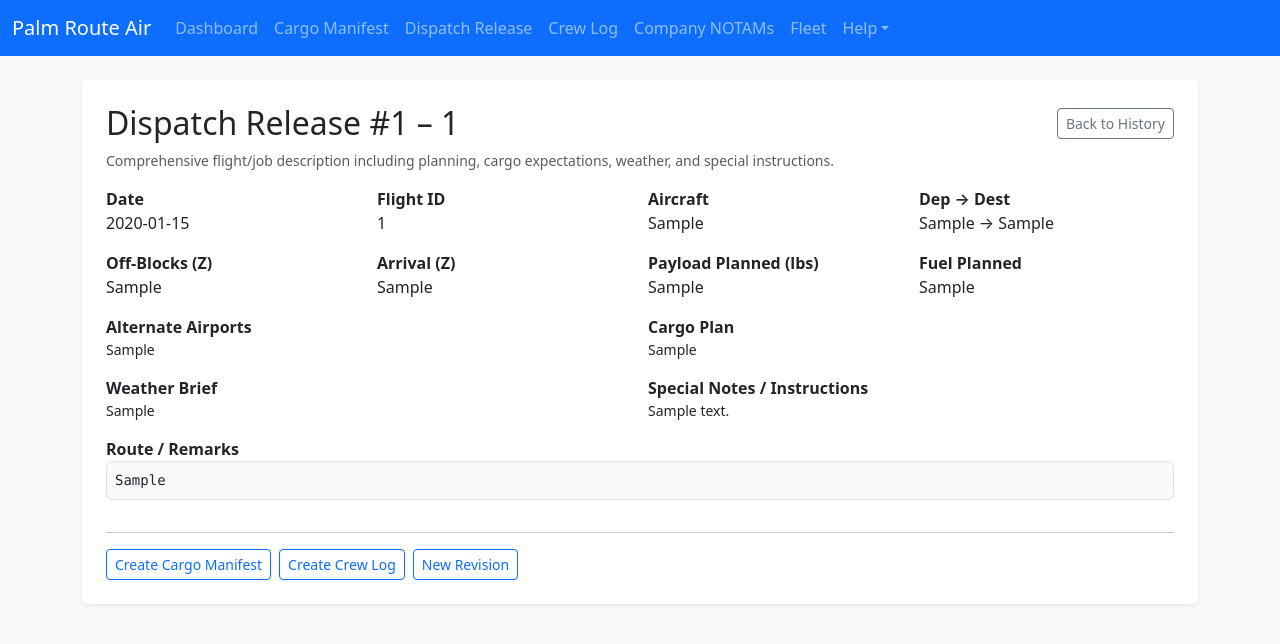
After one commit to playajames760/va-company-app, a Flask app: page /dispatch/1 in a window 1280 px wide. The commit adds this page. Shown: the top 644 px of the page. Run offline with Flask 3, Linux system fonts and the light colour scheme; tables that the repository leaves empty hold one stand-in row (values such as "Sample post").

Commit message:
Add dispatch release enhancements with new fields, detail view, and form updates

```diff
--- a/webapp/app.py
+++ b/webapp/app.py
@@ -33,6 +33,12 @@ class DispatchRelease(db.Model):
     offblocks = db.Column(db.String(10))
     arrival = db.Column(db.String(10))
     route = db.Column(db.Text)
+    payload_planned = db.Column(db.String(20))  # Planned payload weight (lbs)
+    fuel_planned = db.Column(db.String(20))     # Planned fuel (gal or lbs)
+    cargo_plan = db.Column(db.Text)             # Summary of intended cargo items
+    alt_airports = db.Column(db.Text)           # Alternate airports list
+    weather_brief = db.Column(db.Text)          # Weather summary / risks
+    special_notes = db.Column(db.Text)          # Special instructions / hazards
 
 
 class CrewLog(db.Model):
@@ -75,6 +81,21 @@ class FleetEntry(db.Model):
 # Create tables after all model classes have been declared
 with app.app_context():
     db.create_all()
+    # Runtime migration helper: add new DispatchRelease columns if DB existed earlier
+    insp = db.session.execute(db.text("PRAGMA table_info(dispatch_release)")).fetchall()
+    existing_cols = {row[1] for row in insp}
+    new_cols = {
+        'payload_planned': 'TEXT',
+        'fuel_planned': 'TEXT',
+        'cargo_plan': 'TEXT',
+        'alt_airports': 'TEXT',
+        'weather_brief': 'TEXT',
+        'special_notes': 'TEXT'
+    }
+    for col, ddl in new_cols.items():
+        if col not in existing_cols:
+            db.session.execute(db.text(f"ALTER TABLE dispatch_release ADD COLUMN {col} {ddl}"))
+    db.session.commit()
 
 
 
@@ -149,7 +170,13 @@ def dispatch():
             destination=request.form.get('destination'),
             offblocks=request.form.get('offblocks'),
             arrival=request.form.get('arrival'),
-            route=request.form.get('route')
+            route=request.form.get('route'),
+            payload_planned=request.form.get('payload_planned'),
+            fuel_planned=request.form.get('fuel_planned'),
+            cargo_plan=request.form.get('cargo_plan'),
+            alt_airports=request.form.get('alt_airports'),
+            weather_brief=request.form.get('weather_brief'),
+            special_notes=request.form.get('special_notes')
         )
         db.session.add(dispatch_entry)
         db.session.commit()
@@ -162,9 +189,20 @@ def dispatch():
         'destination': request.args.get('destination', ''),
         'offblocks': request.args.get('offblocks', ''),
         'arrival': request.args.get('arrival', ''),
-        'route': request.args.get('route', '')
+        'route': request.args.get('route', ''),
+        'payload_planned': request.args.get('payload_planned', ''),
+        'fuel_planned': request.args.get('fuel_planned', ''),
+        'cargo_plan': request.args.get('cargo_plan', ''),
+        'alt_airports': request.args.get('alt_airports', ''),
+        'weather_brief': request.args.get('weather_brief', ''),
+        'special_notes': request.args.get('special_notes', '')
     }
     return render_template('dispatch_form.html', defaults=defaults)
+
+@app.route('/dispatch/<int:id>')
+def dispatch_detail(id):
+    d = DispatchRelease.query.get_or_404(id)
+    return render_template('dispatch_detail.html', d=d)
 
 
 @app.route('/dispatch/history')
--- /dev/null
+++ b/webapp/templates/dispatch_detail.html
@@ -0,0 +1,70 @@
+{% extends 'base.html' %}
+{% block content %}
+<div class="p-4 bg-white rounded shadow-sm">
+  <div class="d-flex justify-content-between align-items-center mb-2">
+    <h2 class="mb-0">Dispatch Release #{{ d.id }} – {{ d.flight_id }}</h2>
+    <a href="{{ url_for('dispatch_history') }}" class="btn btn-outline-secondary btn-sm">Back to History</a>
+  </div>
+  <p class="text-muted small mb-3">Comprehensive flight/job description including planning, cargo expectations, weather, and special instructions.</p>
+  <div class="row g-3">
+    <div class="col-md-3">
+      <div class="fw-semibold">Date</div>
+      <div>{{ d.date }}</div>
+    </div>
+    <div class="col-md-3">
+      <div class="fw-semibold">Flight ID</div>
+      <div>{{ d.flight_id }}</div>
+    </div>
+    <div class="col-md-3">
+      <div class="fw-semibold">Aircraft</div>
+      <div>{{ d.aircraft }}</div>
+    </div>
+    <div class="col-md-3">
+      <div class="fw-semibold">Dep → Dest</div>
+      <div>{{ d.departure }} → {{ d.destination }}</div>
+    </div>
+    <div class="col-md-3">
+      <div class="fw-semibold">Off-Blocks (Z)</div>
+      <div>{{ d.offblocks }}</div>
+    </div>
+    <div class="col-md-3">
+      <div class="fw-semibold">Arrival (Z)</div>
+      <div>{{ d.arrival }}</div>
+    </div>
+    <div class="col-md-3">
+      <div class="fw-semibold">Payload Planned (lbs)</div>
+      <div>{{ d.payload_planned or '—' }}</div>
+    </div>
+    <div class="col-md-3">
+      <div class="fw-semibold">Fuel Planned</div>
+      <div>{{ d.fuel_planned or '—' }}</div>
+    </div>
+    <div class="col-md-6">
+      <div class="fw-semibold">Alternate Airports</div>
+      <div class="small">{{ d.alt_airports or '—' }}</div>
+    </div>
+    <div class="col-md-6">
+      <div class="fw-semibold">Cargo Plan</div>
+      <div class="small">{{ d.cargo_plan or '—' }}</div>
+    </div>
+    <div class="col-md-6">
+      <div class="fw-semibold">Weather Brief</div>
+      <div class="small">{{ d.weather_brief or '—' }}</div>
+    </div>
+    <div class="col-md-6">
+      <div class="fw-semibold">Special Notes / Instructions</div>
+      <div class="small">{{ d.special_notes or '—' }}</div>
+    </div>
+    <div class="col-12">
+      <div class="fw-semibold">Route / Remarks</div>
+      <pre class="small bg-light p-2 border rounded" style="white-space:pre-wrap">{{ d.route }}</pre>
+    </div>
+  </div>
+  <hr>
+  <div class="d-flex gap-2 flex-wrap">
+    <a class="btn btn-outline-primary btn-sm" href="{{ url_for('cargo', date=d.date, flight_id=d.flight_id, aircraft=d.aircraft, departure=d.departure, arrival=d.destination) }}">Create Cargo Manifest</a>
+    <a class="btn btn-outline-primary btn-sm" href="{{ url_for('crew', date=d.date, flight_id=d.flight_id, origin=d.departure, destination=d.destination, aircraft=d.aircraft, dispatch_release_id=d.id) }}">Create Crew Log</a>
+    <a class="btn btn-outline-primary btn-sm" href="{{ url_for('dispatch', date=d.date, flight_id=d.flight_id, aircraft=d.aircraft, departure=d.departure, destination=d.destination, route=d.route) }}">New Revision</a>
+  </div>
+</div>
+{% endblock %}
--- a/webapp/templates/dispatch_history.html
+++ b/webapp/templates/dispatch_history.html
@@ -19,6 +19,8 @@
           <th>Off-Blocks</th>
           <th>Arrival (Z)</th>
           <th>Route</th>
+          <th>Payload</th>
+          <th>Fuel</th>
           <th>Actions</th>
         </tr>
       </thead>
@@ -34,7 +36,10 @@
           <td>{{ d.offblocks }}</td>
           <td>{{ d.arrival }}</td>
           <td style="max-width: 260px; white-space: nowrap; overflow: hidden; text-overflow: ellipsis;">{{ d.route }}</td>
+          <td>{{ d.payload_planned or '—' }}</td>
+          <td>{{ d.fuel_planned or '—' }}</td>
           <td class="text-nowrap">
+            <a class="btn btn-outline-secondary btn-sm" href="{{ url_for('dispatch_detail', id=d.id) }}">View</a>
             <a class="btn btn-outline-secondary btn-sm" href="{{ url_for('cargo', date=d.date, flight_id=d.flight_id, aircraft=d.aircraft, departure=d.departure, arrival=d.destination) }}">Cargo</a>
             <a class="btn btn-outline-secondary btn-sm" href="{{ url_for('crew', date=d.date, flight_id=d.flight_id, origin=d.departure, destination=d.destination, aircraft=d.aircraft, dispatch_release_id=d.id) }}">Crew Log</a>
             <form action="{{ url_for('delete_dispatch', id=d.id) }}" method="post" class="d-inline">
```
Also changed, not shown: dispatch_release_prompt.md (added, +70 -0 lines), webapp/templates/dispatch_form.html (+25 -0 lines).
